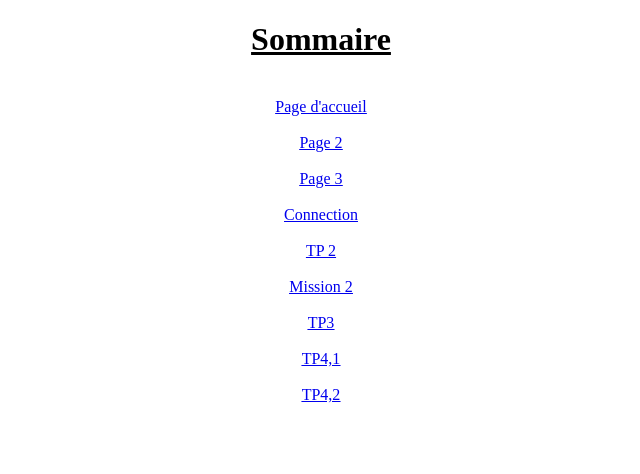
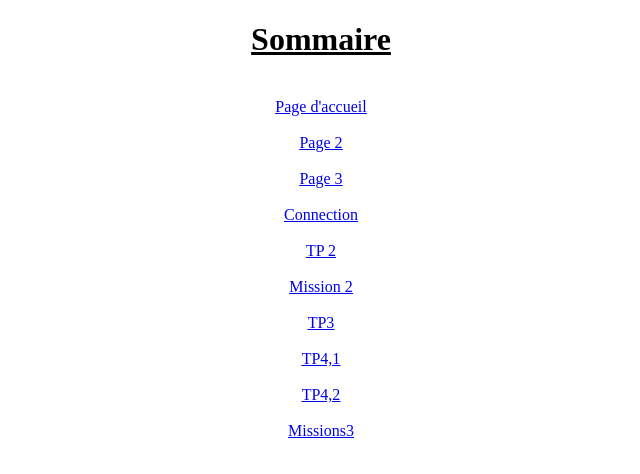
Before and after one commit to WilliamFourcade/site_sio_tp1, a plain HTML site: page index.html in a window 1280 px wide. Shown: the full height of the page, 319-959 px from the left. Drawn offline with Linux system fonts and the light colour scheme.

Commit message:
Update index.html

```diff
--- a/index.html
+++ b/index.html
@@ -23,5 +23,7 @@
 <a href="question.html"><center><u>TP4,1</u></center></a>
 <br>
 <a href="fiche.html"><center><u>TP4,2</u></center></a>
+<br>
+<a href="formulaire.html"><center><u>Missions3</u></center></a>
 </body>
 </html>
```
